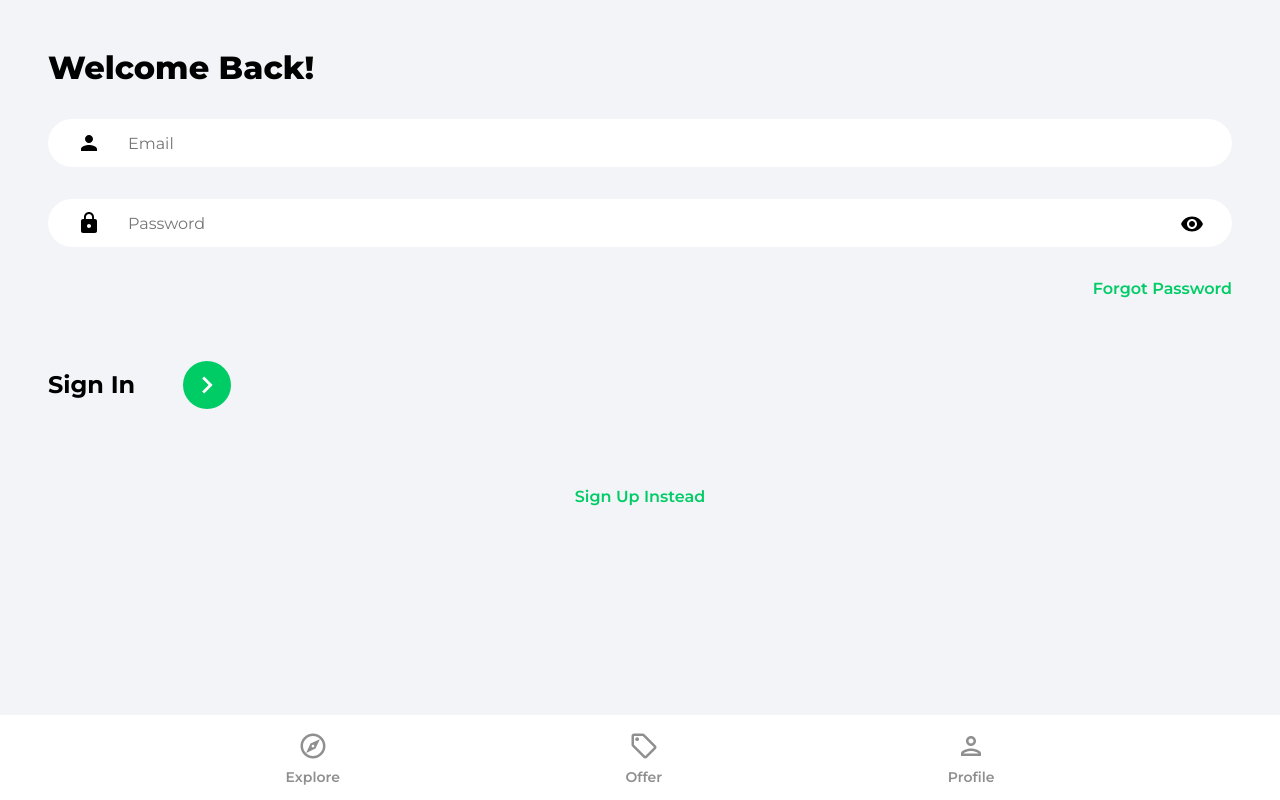
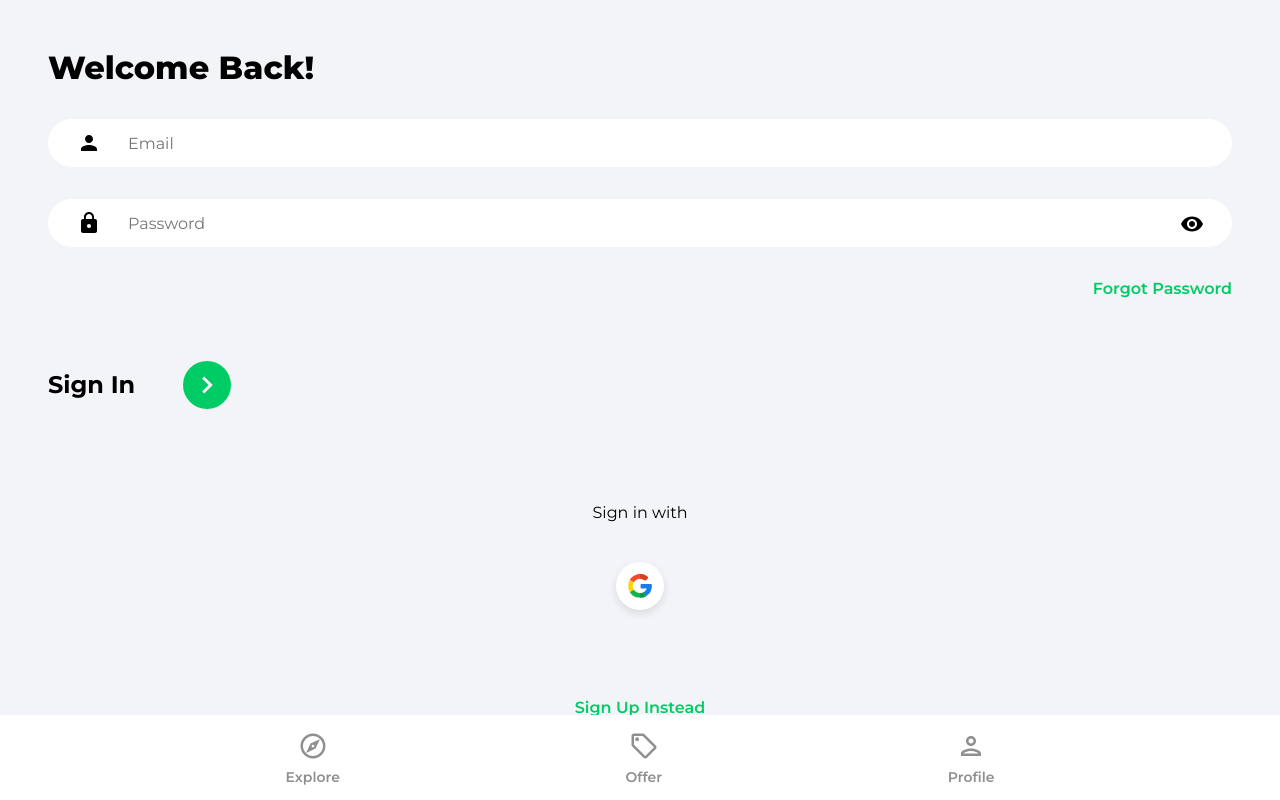
Before and after one commit to edvardgospel/house-marketplace, a React (Create React App) app: page /sign-in in a window 1280 px wide. Built offline with nearby package versions, Linux system fonts and the light colour scheme; no server answers.

Commit message:
Google OAuth

```diff
--- /dev/null
+++ b/src/components/OAuth.jsx
@@ -0,0 +1,45 @@
+import { useLocation, useNavigate } from 'react-router-dom'
+import { getAuth, signInWithPopup, GoogleAuthProvider } from 'firebase/auth'
+import { doc, setDoc, getDoc, serverTimestamp } from 'firebase/firestore'
+import { db } from '../firebase.config'
+import { toast } from 'react-toastify'
+import googleIcon from '../assets/svg/googleIcon.svg'
+
+const OAuth = () => {
+    const navigate = useNavigate()
+    const location = useLocation()
+
+    const onGoogleClick = async () => {
+        try {
+            const auth = getAuth()
+            const provider = new GoogleAuthProvider()
+            const result = await signInWithPopup(auth, provider)
+            const user = result.user
+
+            const docRef = doc(db, 'users', user.uid)
+            const docSnap = await getDoc(docRef)
+
+            if (!docSnap.exists()) {
+                await setDoc(doc(db, 'users', user.uid), {
+                    name: user.displayName,
+                    email: user.email,
+                    timestamp: serverTimestamp()
+                })
+            }
+            navigate('/')
+        } catch (error) {
+            toast.error('Could not authorize with Google')
+        }
+    }
+
+    return (
+        <div className='socialLogin'>
+            <p>Sign {location.pathname === '/sign-up' ? 'up' : 'in'} with</p>
+            <button className="socialIconDiv" onClick={onGoogleClick}>
+                <img className='socialIconImg' src={googleIcon} alt="google" />
+            </button>
+        </div>
+    )
+}
+
+export default OAuth
--- a/src/pages/SignIn.jsx
+++ b/src/pages/SignIn.jsx
@@ -2,6 +2,7 @@
 import { toast } from 'react-toastify'
 import { Link, useNavigate } from 'react-router-dom'
 import { getAuth, signInWithEmailAndPassword } from 'firebase/auth'
+import OAuth from '../components/OAuth'
 import { ReactComponent as ArrowRightIcon } from '../assets/svg/keyboardArrowRightIcon.svg'
 import visibilityIcon from '../assets/svg/visibilityIcon.svg'
 
@@ -75,7 +76,7 @@
                         </button>
                     </div>
                 </form>
-                {/* Google OAuth*/}
+                <OAuth />
                 <Link to='/sign-up' className='registerLink'>
                     Sign Up Instead
                 </Link>
--- a/src/pages/SignUp.jsx
+++ b/src/pages/SignUp.jsx
@@ -4,6 +4,7 @@
 import { getAuth, createUserWithEmailAndPassword, updateProfile } from 'firebase/auth'
 import { setDoc, doc, serverTimestamp } from 'firebase/firestore'
 import { db } from '../firebase.config'
+import OAuth from '../components/OAuth'
 import { ReactComponent as ArrowRightIcon } from '../assets/svg/keyboardArrowRightIcon.svg'
 import visibilityIcon from '../assets/svg/visibilityIcon.svg'
 
@@ -90,7 +91,7 @@
                         </button>
                     </div>
                 </form>
-                {/* Google OAuth*/}
+                <OAuth />
                 <Link to='/sign-in' className='registerLink'>
                     Sign In Instead
                 </Link>
```
